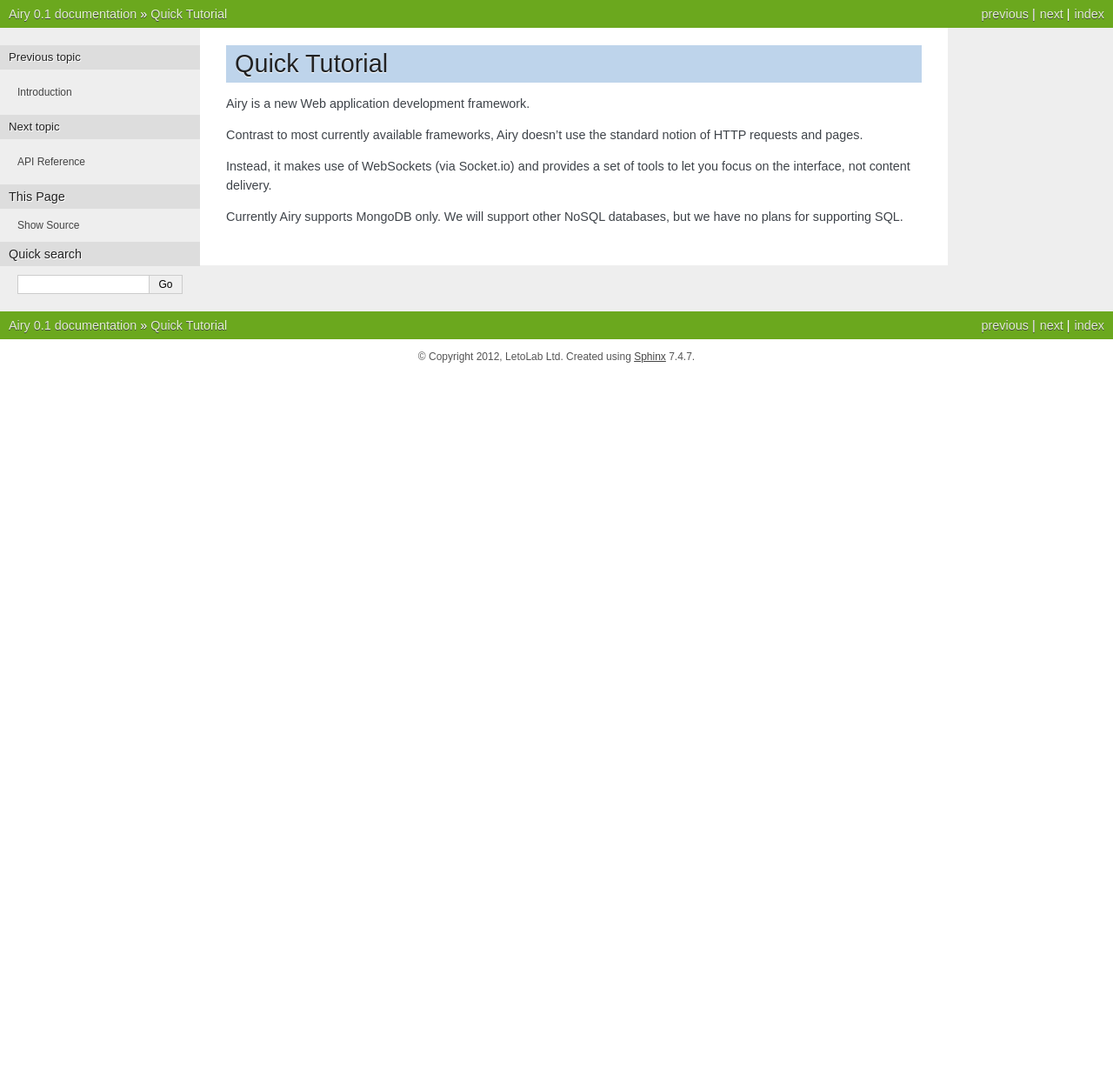
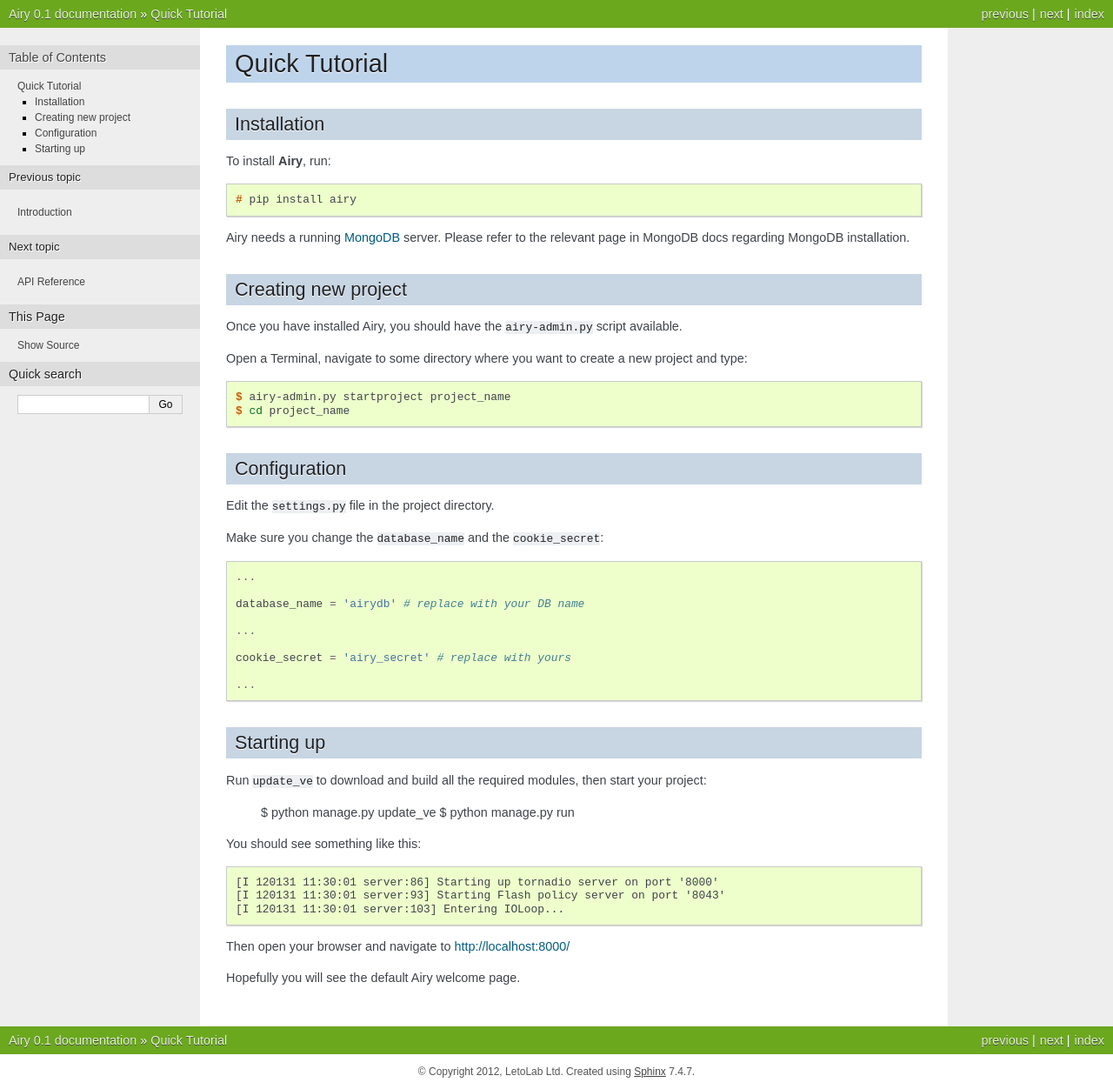
Before and after one commit to letolab/airy, a Sphinx documentation site: the page built from doc/tutorial.rst, in a window 1280 px wide. Shown: the whole page at 87% size. Built offline with Sphinx 7.4.7, drawn with Linux system fonts in a browser that asks for light colours; before the commit the page ends 900 px from its top, so only the background shows below that.

Commit message:
Basic Tutorial

```diff
--- a/doc/intro.rst
+++ b/doc/intro.rst
@@ -25,8 +25,8 @@ This means that Airy comes with real-time support built-in which works on any mo
 Database
 --------
 
-Only MongoDB is currently supported. We welcome any help in porting Airy to other database engines, but we
-have no plans for supporting SQL.
+Only MongoDB is currently supported. We will appreciate any help with adding support for other database engines,
+but we have no plans for supporting SQL-based engines or any other relational databases.
 
 Airy comes with a basic ORM, which is provided by `MongoEngine <http://mongoengine.org/>`_
 
--- a/doc/tutorial.rst
+++ b/doc/tutorial.rst
@@ -1,10 +1,67 @@
 Quick Tutorial
 ====================================
 
-Airy is a new Web application development framework.
+Installation
+------------
 
-Contrast to most currently available frameworks, Airy doesn't use the standard notion of HTTP requests and pages.
+To install **Airy**, run:
 
-Instead, it makes use of WebSockets (via Socket.io) and provides a set of tools to let you focus on the interface, not content delivery.
+.. code-block:: console
 
-Currently Airy supports MongoDB only. We will support other NoSQL databases, but we have no plans for supporting SQL.
+    # pip install airy
+
+Airy needs a running `MongoDB <http://www.mongodb.org/>`_ server. Please refer to the relevant page in MongoDB docs
+regarding MongoDB installation.
+
+Creating new project
+--------------------
+
+Once you have installed Airy, you should have the ``airy-admin.py`` script available.
+
+Open a Terminal, navigate to some directory where you want to create a new project and type:
+
+.. code-block:: console
+
+    $ airy-admin.py startproject project_name
+    $ cd project_name
+
+
+Configuration
+-------------
+
+Edit the ``settings.py`` file in the project directory.
+
+Make sure you change the ``database_name`` and the ``cookie_secret``:
+
+.. code-block:: python
+
+    ...
+
+    database_name = 'airydb' # replace with your DB name
+
+    ...
+
+    cookie_secret = 'airy_secret' # replace with yours
+
+    ...
+
+
+Starting up
+-----------
+
+Run ``update_ve`` to download and build all the required modules, then start your project:
+
+    $ python manage.py update_ve
+    $ python manage.py run
+
+You should see something like this:
+
+.. code-block:: none
+
+    [I 120131 11:30:01 server:86] Starting up tornadio server on port '8000'
+    [I 120131 11:30:01 server:93] Starting Flash policy server on port '8043'
+    [I 120131 11:30:01 server:103] Entering IOLoop...
+
+Then open your browser and navigate to http://localhost:8000/
+
+Hopefully you will see the default Airy welcome page.
```
Also changed, not shown: 1 other file.
